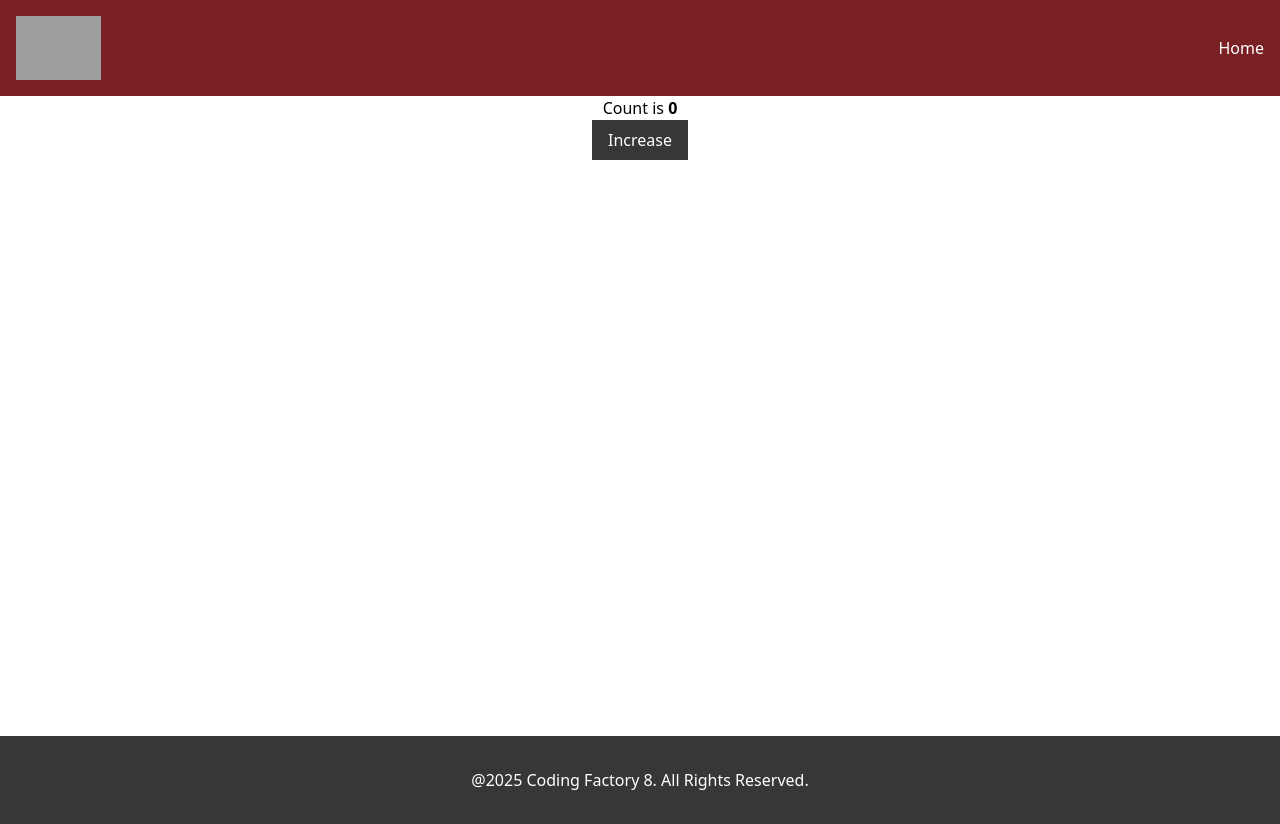
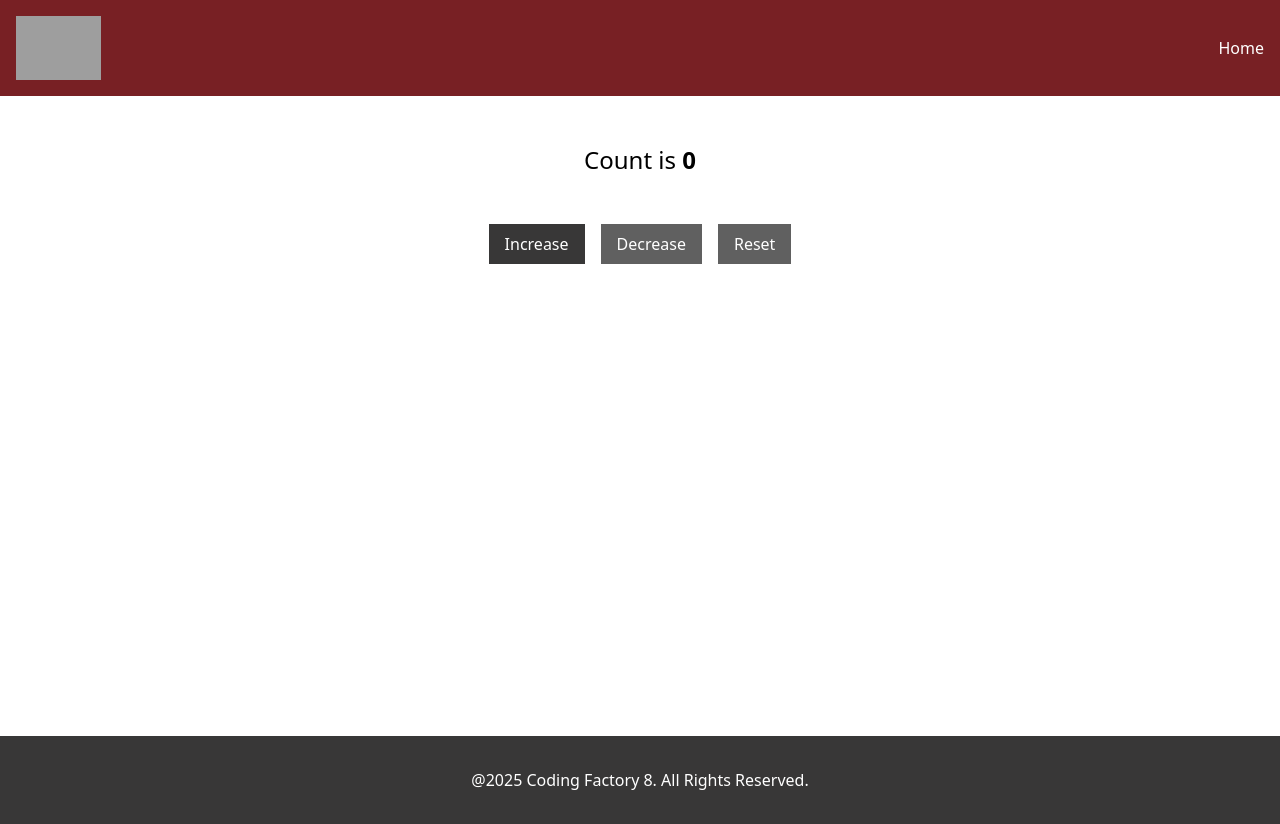
Before and after one commit to CRellox/cf8-react-intro, a React (Vite) app: page / in a window 1280 px wide. Built offline with nearby package versions, Linux system fonts and the light colour scheme; grey boxes are pictures that could not be loaded.

Commit message:
feat: add counter  components with increase, decrease & reset functionality

```diff
--- a/src/App.tsx
+++ b/src/App.tsx
@@ -1,48 +1,50 @@
 // import ViteIntro from "./components/ViteIntro/ViteIntro.tsx"
-
 // import ClassComponent from "./components/ClassComponent.tsx";
 // import FunctionalComponent from "./components/FunctionalComponent.tsx";
 // import ArrowFunctionalComponent from "./components/ArrowFunctionalComponent.tsx";
 // import ArrowFunctionalComponentWithProps from "./components/ArrowFunctionalComponentWithProps.tsx";
 // import ArrowFunctionalComponentWithPropsType from "./components/ArrowFunctionalComponentWithPropsType.tsx";
 // import Card from "./components/Card.tsx";
-// import ArrowFunctionalComponentWithPropsType from "./components/ArrowFunctionalComponentWithPropsType.tsx";
 import Layout from "./components/Layout.tsx";
+// import ViteIntro from "./components/ViteIntro/ViteIntro.tsx";
 // import FunctionalComponentWithState from "./components/FunctionalComponentWithState.tsx";
-import ClassComponentWithState from "./components/ClassComponentWithState.tsx";
+// import ClassComponentWithState from "./components/ClassComponentWithState.tsx";
+import Counter from "./components/Counter.tsx";
 
 function App() {
     return (
         <>
             {/*<ViteIntro />*/}
-            {/*<ClassComponent/>*/}
-            {/*<FunctionalComponent/>*/}
-            {/*<ArrowFunctionalComponent/>*/}
-            {/*<ArrowFunctionalComponentWithProps title="Is an Arrow Functional Component With Props"/>*/}
-            {/*<ArrowFunctionalComponentWithProps title="2nd Title"/>*/}
-            {/*<ArrowFunctionalComponentWithPropsType title="Is an Arrow Functional Component With 2 Props"*/}
-            {/*description="Lorem ipsum dolor sit amet, consectetur adipisicing elit."/>*/}
-
+            {/*<ClassComponent />*/}
+            {/*<FunctionalComponent />*/}
+            {/*<ArrowFunctionalComponent />*/}
+            {/*<ArrowFunctionalComponentWithProps title="Is a Arrow Functional Component With Props" />*/}
+            {/*<ArrowFunctionalComponentWithProps title="2nd Title" />*/}
+            {/*<ArrowFunctionalComponentWithPropsType*/}
+            {/*  title="Is a Arrow Functional Component With 2 Props"*/}
+            {/*  description="Lorem ipsum dolor sit amet, consectetur adipisicing elit. Quod, veniam."*/}
+            {/*/>*/}
             {/*<Card title="Card">*/}
-            {/*    <ArrowFunctionalComponentWithPropsType*/}
-            {/*        title="Is an Arrow Functional Component With 2 Props"*/}
-            {/*        description="Lorem ipsum dolor sit amet."*/}
-            {/*    />*/}
+            {/*  <ArrowFunctionalComponentWithPropsType*/}
+            {/*    title="Is a Arrow Functional Component With 2 Props"*/}
+            {/*    description="Lorem ipsum dolor sit amet, consectetur adipisicing elit. Quod, veniam."*/}
+            {/*  />*/}
             {/*</Card>*/}
 
             <Layout>
                 {/*<ArrowFunctionalComponentWithPropsType*/}
-                {/*        title="Is an Arrow Functional Component With 2 Props"*/}
-                {/*        description="Lorem ipsum dolor sit amet."/>*/}
+                {/*  title="Is a Arrow Functional Component With 2 Props"*/}
+                {/*  description="Lorem ipsum dolor sit amet, consectetur adipisicing elit. Quod, veniam."*/}
+                {/*/>*/}
 
-                {/*<FunctionalComponentWithState/>*/}
+                {/*<FunctionalComponentWithState />*/}
+                {/*<ClassComponentWithState />*/}
 
-                <ClassComponentWithState/>
+                <Counter />
+
             </Layout>
         </>
     )
-
-
 }
 
 export default App
--- /dev/null
+++ b/src/components/Counter.tsx
@@ -0,0 +1,48 @@
+import {useState} from "react";
+
+const Counter = () => {
+    const [count, setCount] = useState(0);
+
+    const increaseCount = () => {
+        setCount(count + 1);
+    }
+
+    const decreaseCount = () => {
+        if (count > 0){
+            setCount(count - 1);
+        }
+    }
+
+    const resetCount = () => {
+        setCount(0);
+    }
+
+    return (
+        <>
+            <h1 className="text-center text-2xl my-12">Count is <strong>{count}</strong></h1>
+            <div className="text-center space-x-4">
+                <button
+                    className="bg-cf-dark-gray text-white py-2 px-4"
+                    onClick={increaseCount}
+                >
+                    Increase
+                </button>
+                <button
+                    className="bg-cf-dark-gray disabled:bg-cf-gray text-white py-2 px-4"
+                    onClick={decreaseCount}
+                    disabled={count === 0}
+                >
+                    Decrease
+                </button>
+                <button
+                    className="bg-cf-dark-gray disabled:bg-cf-gray text-white py-2 px-4"
+                    onClick={resetCount}
+                    disabled={count === 0}
+                >
+                    Reset
+                </button>
+            </div>
+        </>
+    )
+}
+export default Counter;
```
